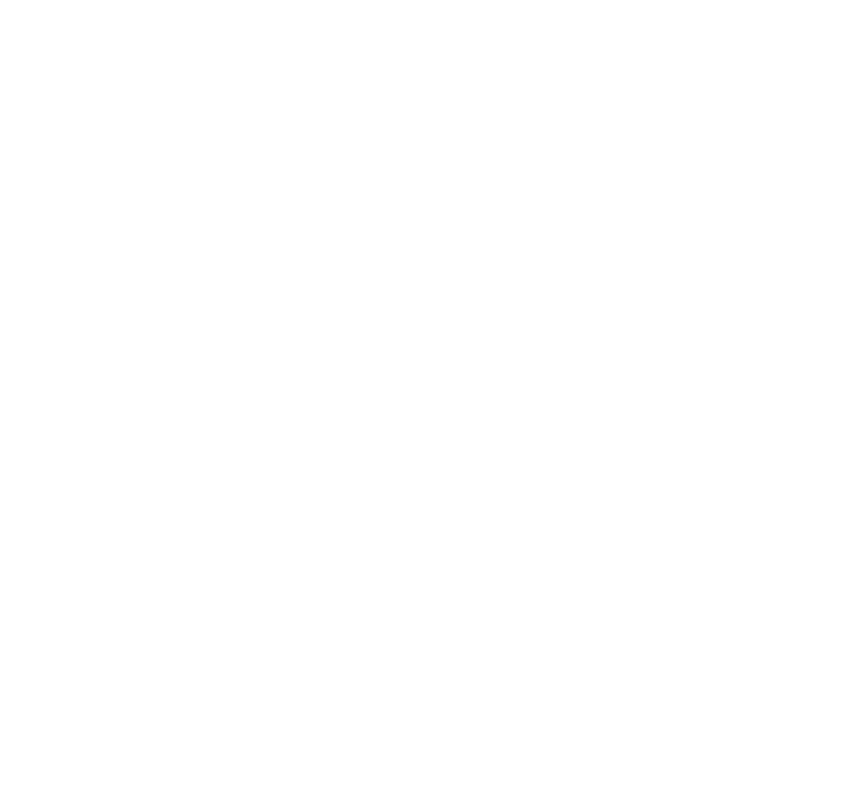
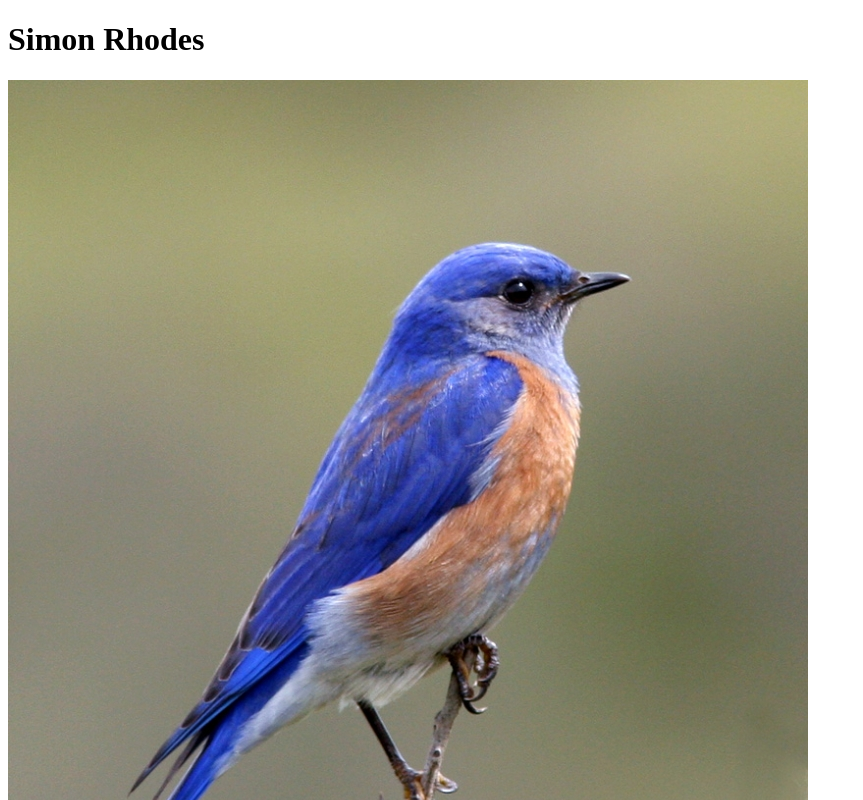
Before and after one commit to DripBoolean/DripBoolean.github.io, a plain HTML site: page index.html in a window 1280 px wide. Shown: the top 800 px of the page, without its empty margins (0-863 px from the left). Drawn offline with Linux system fonts and the light colour scheme.

Commit message:
Added BIRB

```diff
--- a/index.html
+++ b/index.html
@@ -3,9 +3,10 @@
 <head>
     <meta charset="UTF-8">
     <meta name="viewport" content="width=device-width, initial-scale=1.0">
-    <title>Document</title>
+    <title>Simon Rhodes</title>
 </head>
 <body>
-
+    <h1>Simon Rhodes</h1>
+    <img src="Bluebird.jpg">
 </body>
 </html>
```
Also changed, not shown: Bluebird.jpg (added).
